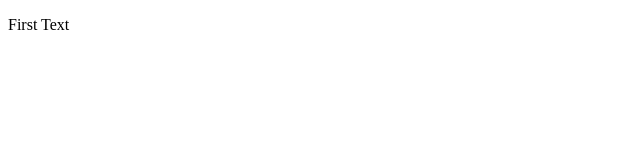
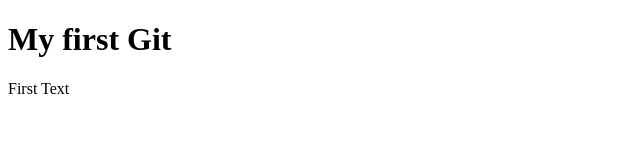
Before and after one commit to chamodKalpitha/hello, a plain HTML site: page index.html in a window 1280 px wide. Shown: the whole page, without its empty margins (0-640 px from the left). Drawn offline with Linux system fonts and the light colour scheme.

Commit message:
Add a heading

```diff
--- a/index.html
+++ b/index.html
@@ -6,6 +6,7 @@
   <title>Hello World</title>
 </head>
 <body>
+  <h1>My first Git</h1>
   <p>First Text</p>
 </body>
 </html>
```
